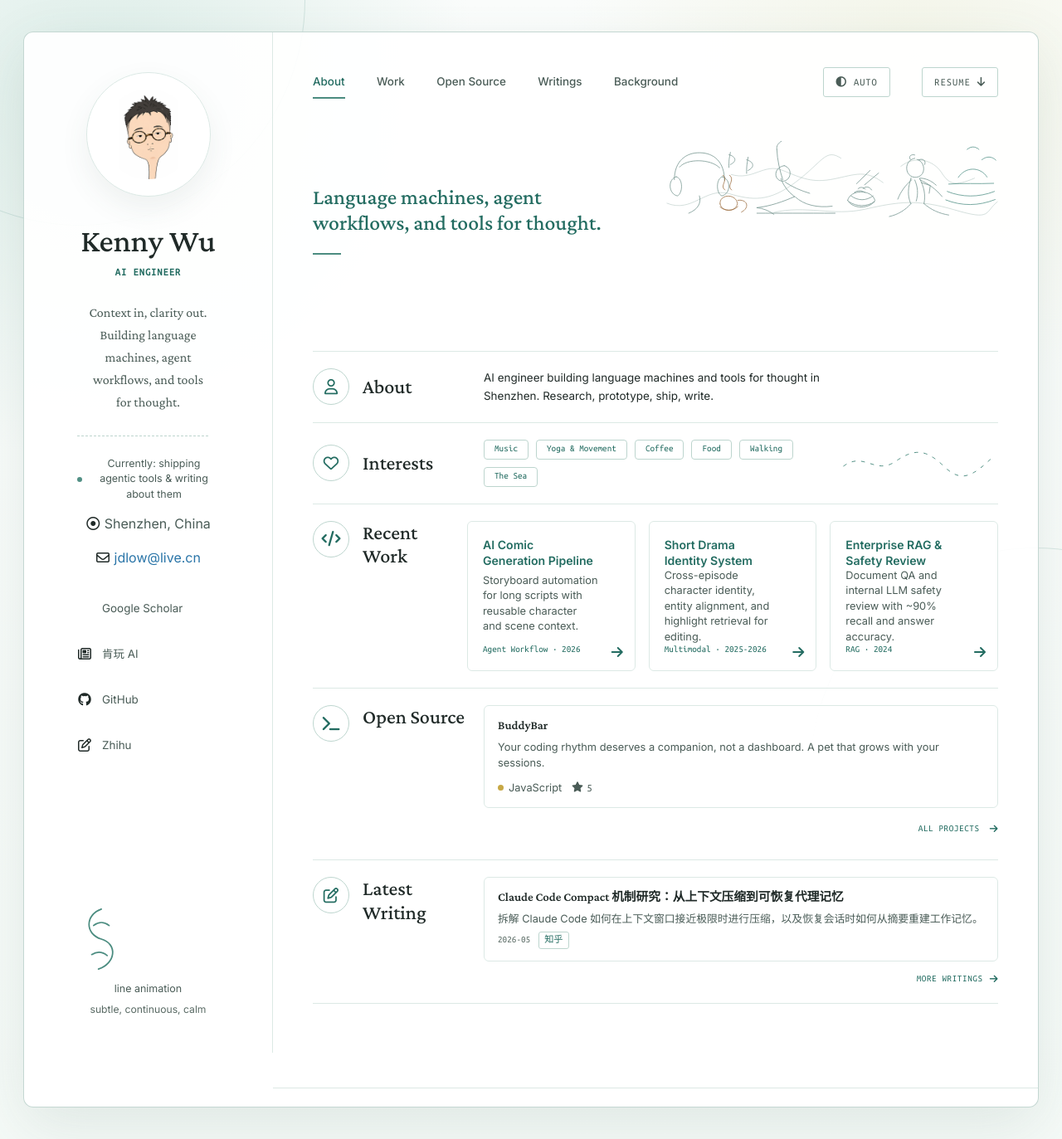
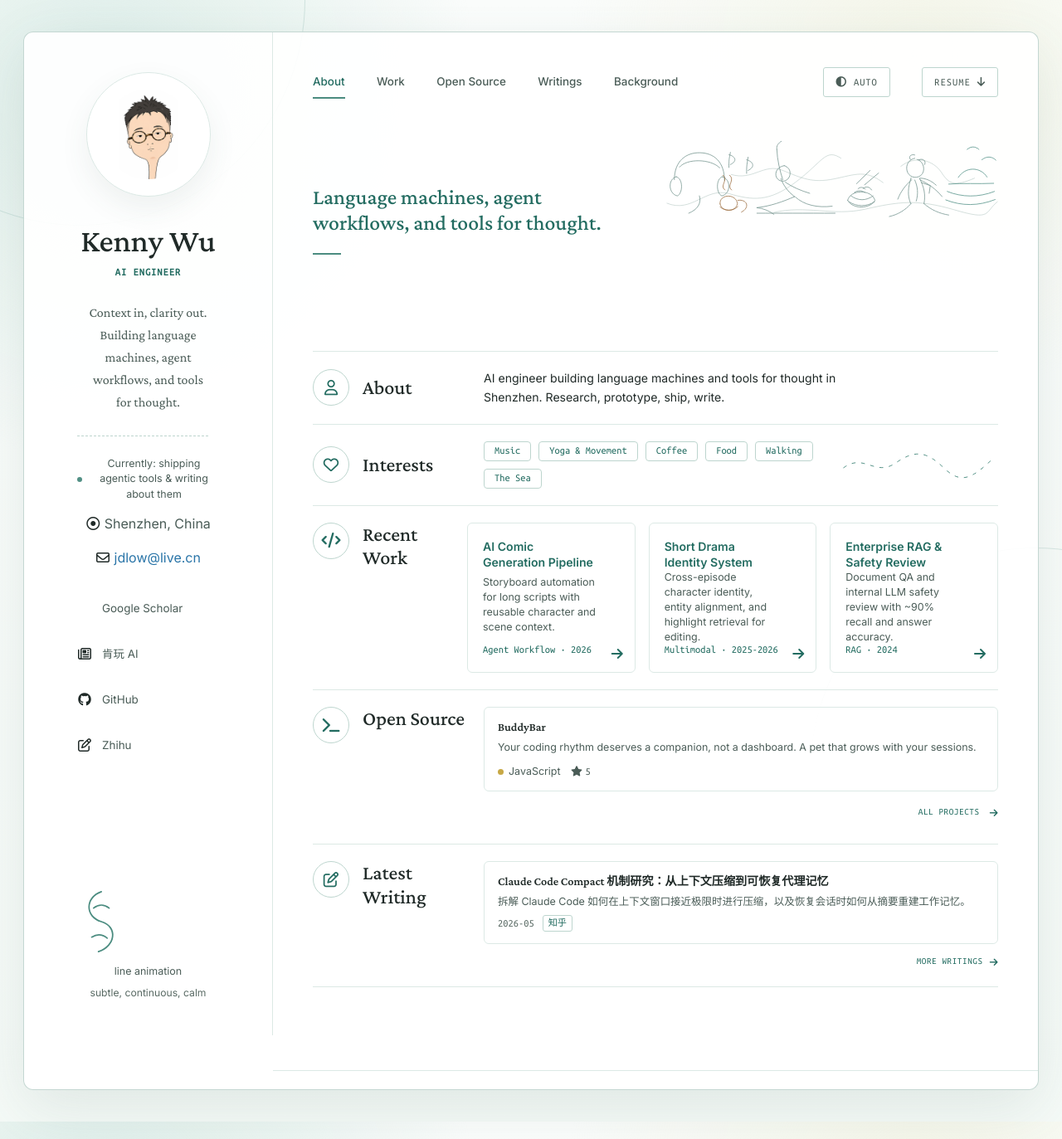
Before and after one commit to KKenny0/KKenny0.github.io, a Jekyll site: the page built from index.md, in a window 1280 px wide. Shown: the whole page at 83% size. Built offline with Jekyll 4.4.1, drawn with Linux system fonts in a browser that asks for light colours; a style sheet for code colours, icons or effects is not loaded.

Commit message:
style(site): standardize feature-row content font sizes
Align all feature-row content to two tiers:
- Primary (titles, descriptions): 0.88rem
- Secondary (teasers, tags, dates, labels): 0.78rem

Previously each section's content used different sizes inherited from
their component classes (0.7-0.92rem), making sibling sections feel
inconsistent. All h2 headings were already uniform at 1.5rem.

Co-Authored-By: Claude Opus 4.6 <noreply@anthropic.com>

```diff
--- a/assets/css/minimal-custom.css
+++ b/assets/css/minimal-custom.css
@@ -603,7 +603,7 @@ header h1 {
   max-width: 460px;
   margin: 0;
   color: var(--text);
-  font-size: 0.84rem;
+  font-size: 0.88rem;
   line-height: 1.65;
 }
 
@@ -647,7 +647,7 @@ header h1 {
   border-radius: 4px;
   background: var(--chip-bg);
   font-family: var(--mono);
-  font-size: 0.7rem;
+  font-size: 0.78rem;
   text-decoration: none;
 }
 
@@ -703,7 +703,7 @@ header h1 {
 
 .mini-card span {
   color: var(--muted);
-  font-size: 0.8rem;
+  font-size: 0.78rem;
   line-height: 1.45;
 }
 
@@ -711,7 +711,7 @@ header h1 {
   align-self: end;
   color: var(--accent-dark);
   font-family: var(--mono);
-  font-size: 0.7rem;
+  font-size: 0.78rem;
 }
 
 .mini-card i {
@@ -752,14 +752,14 @@ header h1 {
 .writing-card-title {
   color: var(--text);
   font-family: var(--serif);
-  font-size: 0.92rem;
+  font-size: 0.88rem;
   font-weight: 600;
   line-height: 1.35;
 }
 
 .writing-card-teaser {
   color: var(--muted);
-  font-size: 0.8rem;
+  font-size: 0.78rem;
   line-height: 1.5;
 }
 
@@ -769,7 +769,7 @@ header h1 {
   align-items: center;
   color: var(--faint);
   font-family: var(--mono);
-  font-size: 0.7rem;
+  font-size: 0.78rem;
 }
 
 .writing-card-source {
@@ -864,14 +864,14 @@ header h1 {
 .highlight-project-link strong {
   color: var(--text);
   font-family: var(--serif);
-  font-size: 0.92rem;
+  font-size: 0.88rem;
   font-weight: 600;
   line-height: 1.35;
 }
 
 .highlight-project-link span {
   color: var(--muted);
-  font-size: 0.8rem;
+  font-size: 0.78rem;
   line-height: 1.5;
 }
 
```
